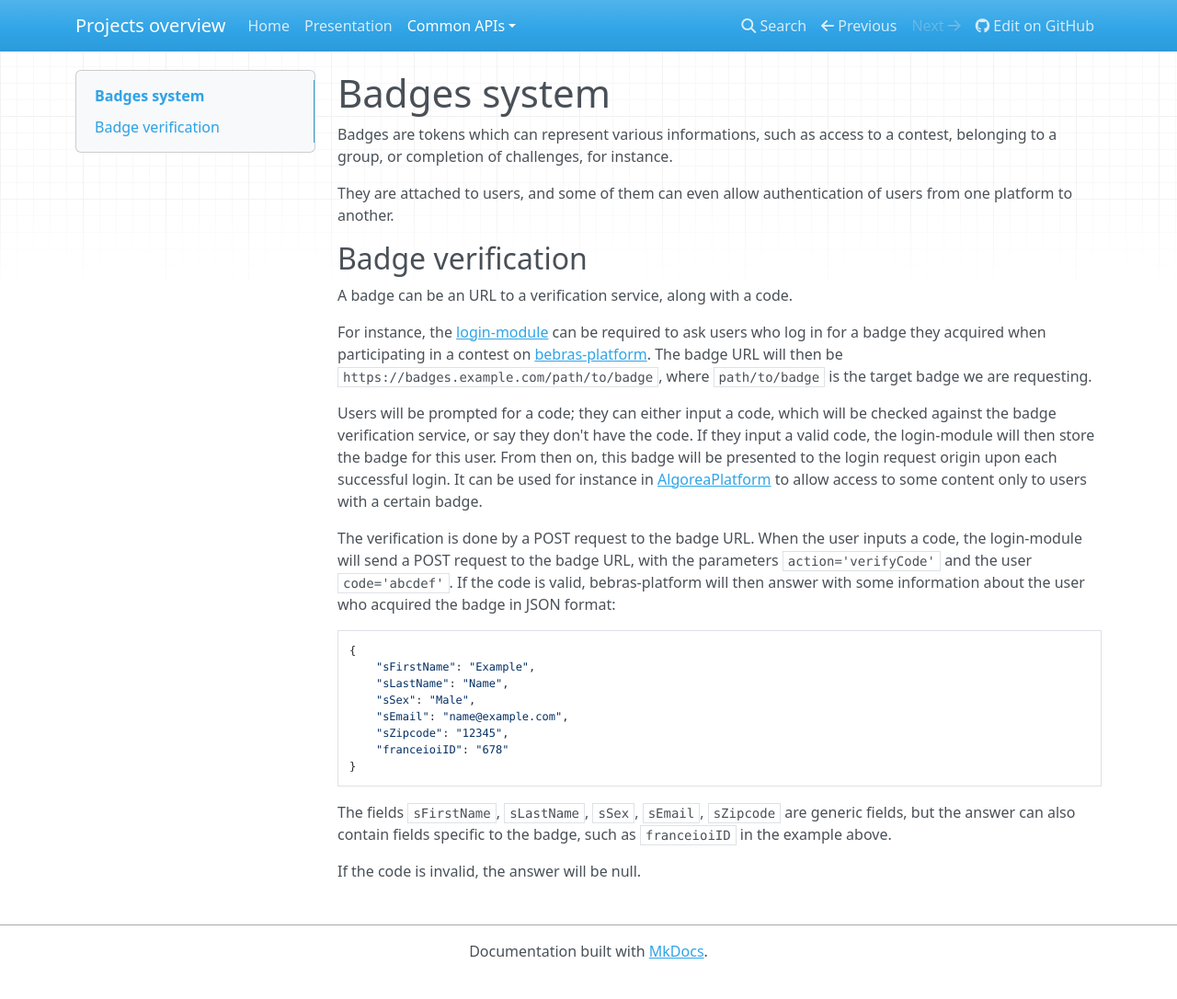
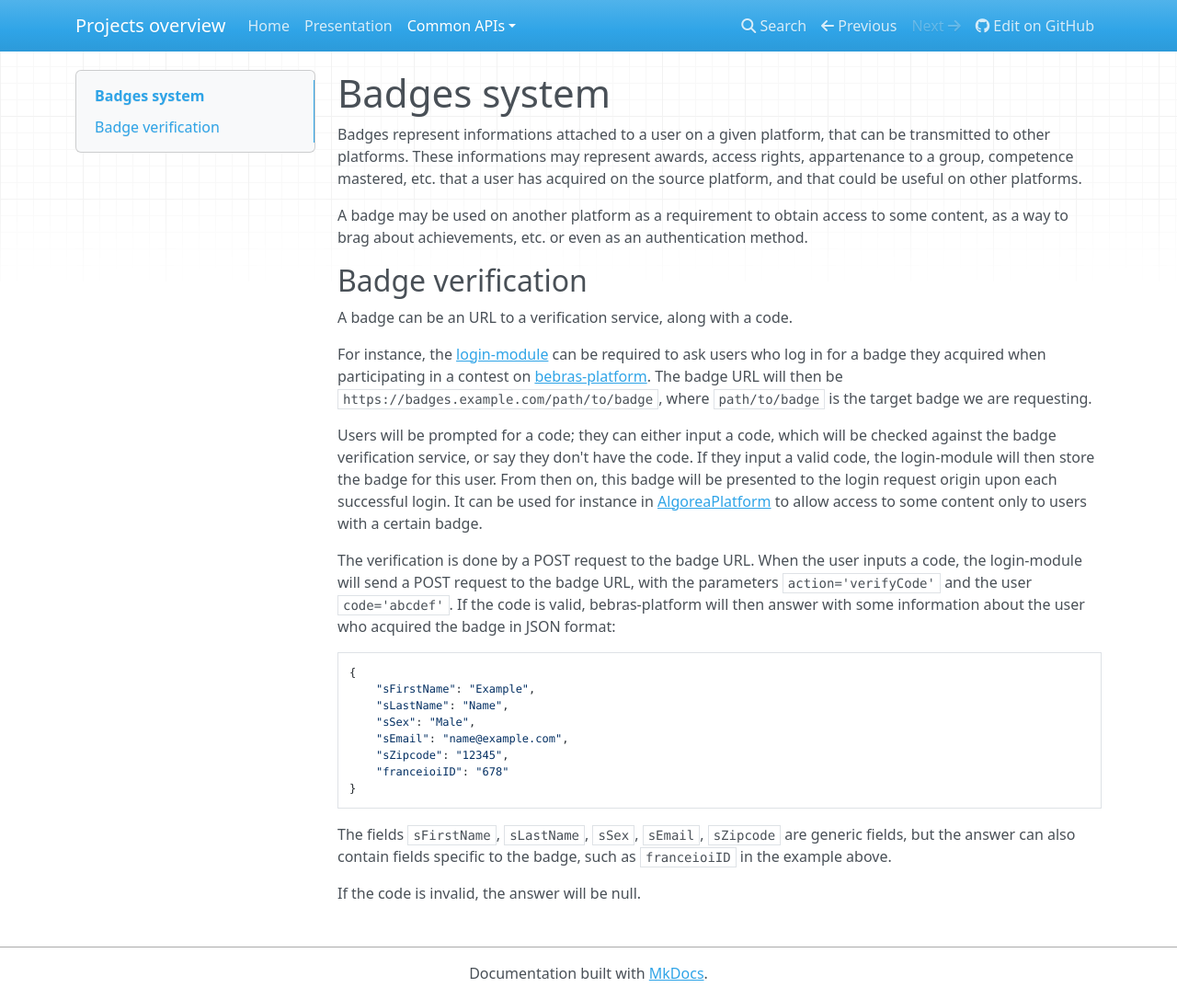
Before and after one commit to France-ioi/projects-overview, an MkDocs documentation site: the page built from docs/badges.md, in a window 1280 px wide and 1086 px high. Shown: the whole window at 92% size. Built offline with MkDocs 1.6.1, drawn with Linux system fonts in a browser that asks for light colours; nearby versions of some CDN libraries; old or Windows-style settings are respelled for this version of MkDocs.

Commit message:
Update badges documentation

```diff
--- a/docs/badges.md
+++ b/docs/badges.md
@@ -1,8 +1,8 @@
 # Badges system
 
-Badges are tokens which can represent various informations, such as access to a contest, belonging to a group, or completion of challenges, for instance.
+Badges represent informations attached to a user on a given platform, that can be transmitted to other platforms. These informations may represent awards, access rights, appartenance to a group, competence mastered, etc. that a user has acquired on the source platform, and that could be useful on other platforms.
 
-They are attached to users, and some of them can even allow authentication of users from one platform to another.
+A badge may be used on another platform as a requirement to obtain access to some content, as a way to brag about achievements, etc. or even as an authentication method.
 
 ## Badge verification
 
```
Also changed, not shown: README.md (+1 -1 lines).
